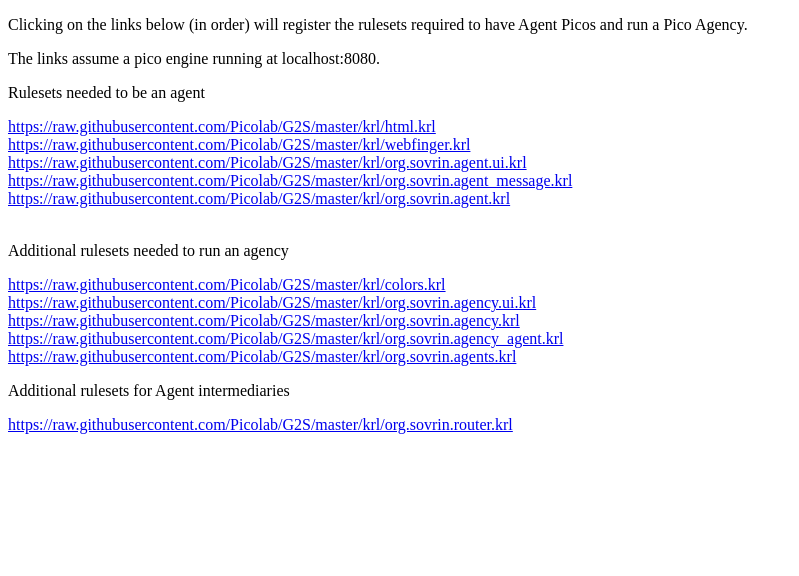
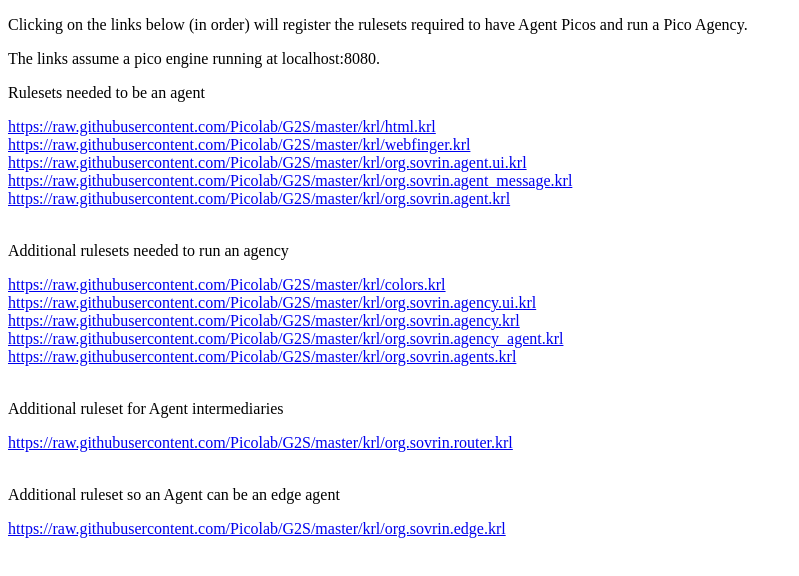
Before and after one commit to Picolab/G2S, a website: page rids.html in a window 1280 px wide. Shown: the whole page, without its empty margins (0-799 px from the left). Drawn offline with Linux system fonts and the light colour scheme.

Commit message:
add edge ruleset

```diff
--- a/rids.html
+++ b/rids.html
@@ -44,7 +44,11 @@
 <a href="http://localhost:8080/api/ruleset/register?url=https://raw.githubusercontent.com/Picolab/G2S/master/krl/org.sovrin.agency.krl">https://raw.githubusercontent.com/Picolab/G2S/master/krl/org.sovrin.agency.krl</a></br>
 <a href="http://localhost:8080/api/ruleset/register?url=https://raw.githubusercontent.com/Picolab/G2S/master/krl/org.sovrin.agency_agent.krl">https://raw.githubusercontent.com/Picolab/G2S/master/krl/org.sovrin.agency_agent.krl</a></br>
 <a href="http://localhost:8080/api/ruleset/register?url=https://raw.githubusercontent.com/Picolab/G2S/master/krl/org.sovrin.agents.krl">https://raw.githubusercontent.com/Picolab/G2S/master/krl/org.sovrin.agents.krl</a></br>
-<p>Additional rulesets for Agent intermediaries</p>
+    <br>
+<p>Additional ruleset for Agent intermediaries</p>
 <a href="http://localhost:8080/api/ruleset/register?url=https://raw.githubusercontent.com/Picolab/G2S/master/krl/org.sovrin.router.krl">https://raw.githubusercontent.com/Picolab/G2S/master/krl/org.sovrin.router.krl</a></br>
+    <br>
+<p>Additional ruleset so an Agent can be an edge agent</p>
+<a href="http://localhost:8080/api/ruleset/register?url=https://raw.githubusercontent.com/Picolab/G2S/master/krl/org.sovrin.edge.krl">https://raw.githubusercontent.com/Picolab/G2S/master/krl/org.sovrin.edge.krl</a></br>
   </body>
 </html>
```
